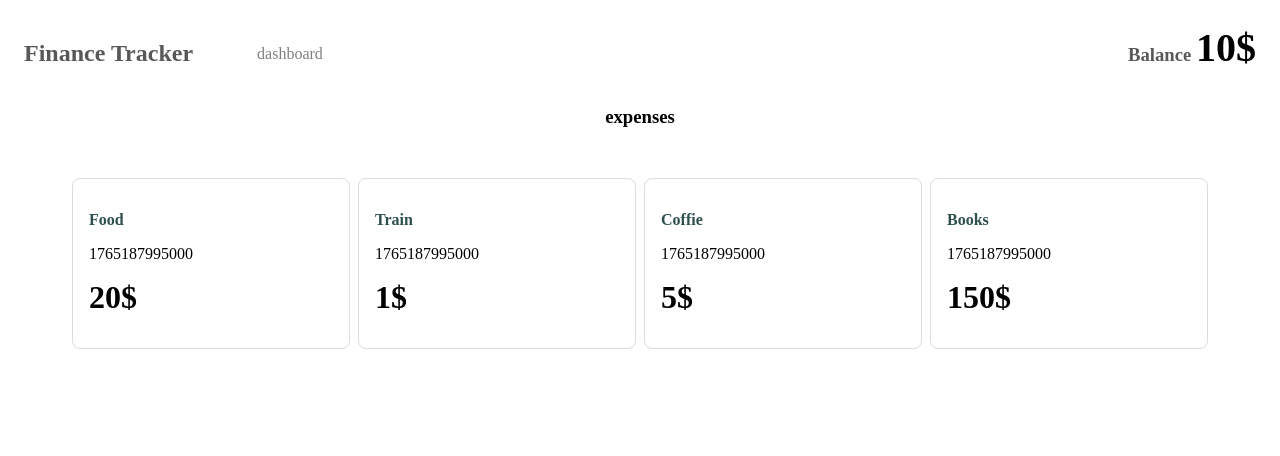
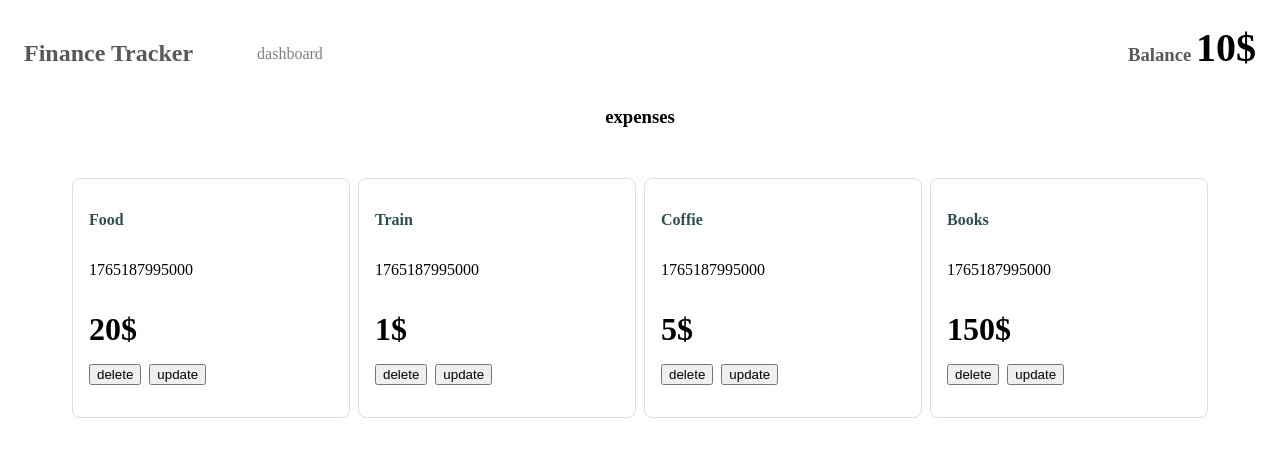
Before and after one commit to Amir-username/finance-tracker-vue, a Vue app: page / in a window 1280 px wide. Shown: the top 456 px of the page. Built offline with nearby package versions, Linux system fonts and the light colour scheme.

Commit message:
add CRUD for expenses store

```diff
--- a/src/components/ExpenseItem.vue
+++ b/src/components/ExpenseItem.vue
@@ -1,9 +1,27 @@
 <script setup lang="ts">
 import type { Expense } from "../models/Expense";
+import { useExpensesStore } from "../stores/expensesStore";
 
 const props = defineProps<{
   expense: Expense;
 }>();
+
+const expensesStore = useExpensesStore();
+
+const handleDeleteExpense = (expenseID: number) => {
+  expensesStore.removeExpense(expenseID);
+};
+
+const handleUpdateExpense = (expenseID: number, expense: Expense) => {
+  const newExpense: Expense = {
+    id: expense.id,
+    category: expense.category,
+    date: Date.now(),
+    amount: expense.amount + 10,
+  };
+
+  expensesStore.updateExpense(expenseID, newExpense);
+};
 </script>
 
 <template>
@@ -12,6 +30,20 @@ const props = defineProps<{
       <h4>{{ props.expense.category }}</h4>
       <p>{{ props.expense.date }}</p>
       <h2>{{ props.expense.amount }}$</h2>
+      <div class="button-group">
+        <button
+          @click="handleDeleteExpense(props.expense.id)"
+          class="btn-delete"
+        >
+          delete
+        </button>
+        <button
+          @click="handleUpdateExpense(expense.id, expense)"
+          class="btn-update"
+        >
+          update
+        </button>
+      </div>
     </article>
   </li>
 </template>
@@ -21,6 +53,9 @@ article {
   border: 1px solid gainsboro;
   border-radius: 8px;
   padding: 2rem 1rem;
+  display: flex;
+  flex-direction: column;
+  gap: 1rem;
 }
 
 h2,
@@ -36,4 +71,9 @@ h4 {
 h2 {
   font-size: 2rem;
 }
+
+.button-group {
+  display: flex;
+  gap: 1ch;
+}
 </style>
--- a/src/components/ExpenseList.vue
+++ b/src/components/ExpenseList.vue
@@ -1,40 +1,19 @@
 <script setup lang="ts">
-import type { Expense } from "../models/Expense";
+import { useExpensesStore } from "../stores/expensesStore";
 import ExpenseItem from "./ExpenseItem.vue";
 
-const expenses: Expense[] = [
-  {
-    id: 1,
-    amount: 20,
-    date: Date.now(),
-    category: "food",
-  },
-  {
-    id: 2,
-    amount: 1,
-    date: Date.now(),
-    category: "train",
-  },
-  {
-    id: 3,
-    amount: 5,
-    date: Date.now(),
-    category: "coffie",
-  },
-  {
-    id: 4,
-    amount: 150,
-    date: Date.now(),
-    category: "books",
-  },
-];
+const expensesStore = useExpensesStore();
 </script>
 
 <template>
   <section>
     <h3>expenses</h3>
     <ul>
-      <ExpenseItem v-for="expense in expenses" :expense="expense" />
+      <ExpenseItem
+        v-for="expense in expensesStore.expensesState"
+        :expense="expense"
+        :key="expense.id"
+      />
     </ul>
   </section>
 </template>
@@ -46,7 +25,10 @@ h3 {
 ul {
   list-style: none;
   display: grid;
-    grid-template-columns: minmax(200px, 1fr) minmax(200px, 1fr) minmax(200px, 1fr) minmax(200px, 1fr);
+  grid-template-columns: minmax(200px, 1fr) minmax(200px, 1fr) minmax(
+      200px,
+      1fr
+    ) minmax(200px, 1fr);
   gap: 0.5rem;
   margin: 0;
   padding: 2rem 4rem;
--- /dev/null
+++ b/src/stores/expensesStore.ts
@@ -0,0 +1,57 @@
+import { defineStore } from "pinia";
+import type { Expense } from "../models/Expense";
+import { ref } from "vue";
+
+const expenses: Expense[] = [
+  {
+    id: 1,
+    amount: 20,
+    date: Date.now(),
+    category: "food",
+  },
+  {
+    id: 2,
+    amount: 1,
+    date: Date.now(),
+    category: "train",
+  },
+  {
+    id: 3,
+    amount: 5,
+    date: Date.now(),
+    category: "coffie",
+  },
+  {
+    id: 4,
+    amount: 150,
+    date: Date.now(),
+    category: "books",
+  },
+];
+
+export const useExpensesStore = defineStore("expenses", () => {
+  const expensesState = ref<Expense[]>(expenses);
+
+  const addExpense = (expense: Expense) => {
+    expensesState.value = [...expensesState.value, expense];
+  };
+
+  const removeExpense = (expenseID: number) => {
+    expensesState.value = expensesState.value.filter((ex) => {
+      return ex.id !== expenseID;
+    });
+  };
+
+  const updateExpense = (expenseID: number, newExpense: Expense) => {
+    const index = expensesState.value.findIndex((e) => e.id === expenseID);
+
+    if (index !== -1) {
+      expensesState.value[index] = {
+        ...expensesState.value[index],
+        ...newExpense,
+      };
+    }
+  };
+
+  return { expensesState, addExpense, removeExpense, updateExpense };
+});
```
Lines whose indentation alone changed are shown as unchanged.
